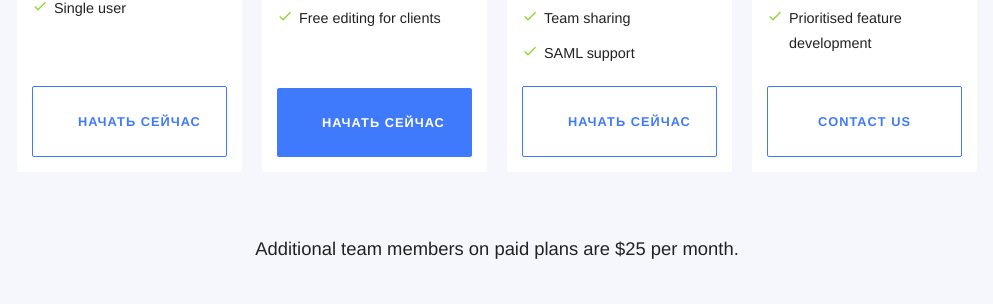
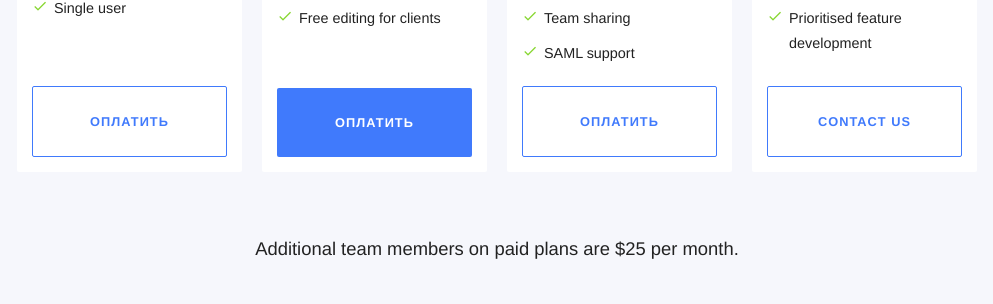
Before and after one commit to RakhimyanTim/adroholic.github.io, a Jekyll site: the page built from pages/pricing.html, in a window 1280 px wide and 900 px high, scrolled down 620 px. Shown: the part 146-450 px from the top of the window, without its empty margins (143-1136 px from the left). Built offline with Jekyll 4.4.1, drawn with Linux system fonts in a browser that asks for light colours; some web fonts are replaced.

Commit message:
Update plan.html

```diff
--- a/_includes/components/pricing/plan.html
+++ b/_includes/components/pricing/plan.html
@@ -23,7 +23,7 @@
 			{% if include.plan.cta %}
 				<a class="button {% if plan.highlight %}brand{% else %}light{% endif %}" href="{{ plan.cta.link }}">{{ include.plan.cta.text }}</a>
 			{% else %}
-				<a class="button {% if plan.highlight %}brand{% else %}light{% endif %}" href="https://goo.gl/forms/Cw7gLCwVHHkaIvWv2">Начать сейчас</a>
+				<a class="button {% if plan.highlight %}brand{% else %}light{% endif %}" href="https://goo.gl/forms/Cw7gLCwVHHkaIvWv2">Оплатить</a>
 			{% endif %}
 		</div>
 	</div>
```
